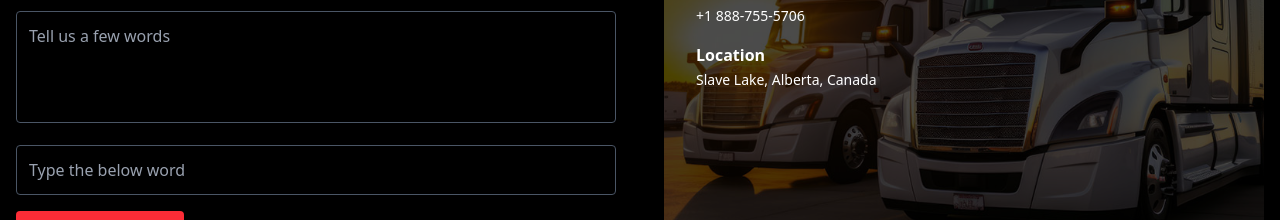
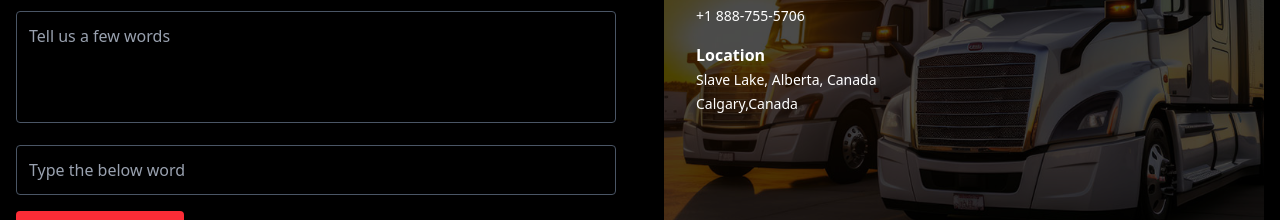
Before and after one commit to Shubham-juris/truckltd, a React (Vite) app: page /contact in a window 1280 px wide. Shown: the part 333-553 px from the top of the page. Built offline with nearby package versions, Linux system fonts and the light colour scheme.

Commit message:
Update ContactUs.jsx

```diff
--- a/src/components/ContactUs/ContactUs.jsx
+++ b/src/components/ContactUs/ContactUs.jsx
@@ -103,7 +103,8 @@ const ContactUs = () => {
   rel="noopener noreferrer"
   className="text-sm hover:underline"
 >
-  Slave Lake, Alberta, Canada
+  Slave Lake, Alberta, Canada<br></br>
+    Calgary,Canada
 </a>
               </div>
 
```
